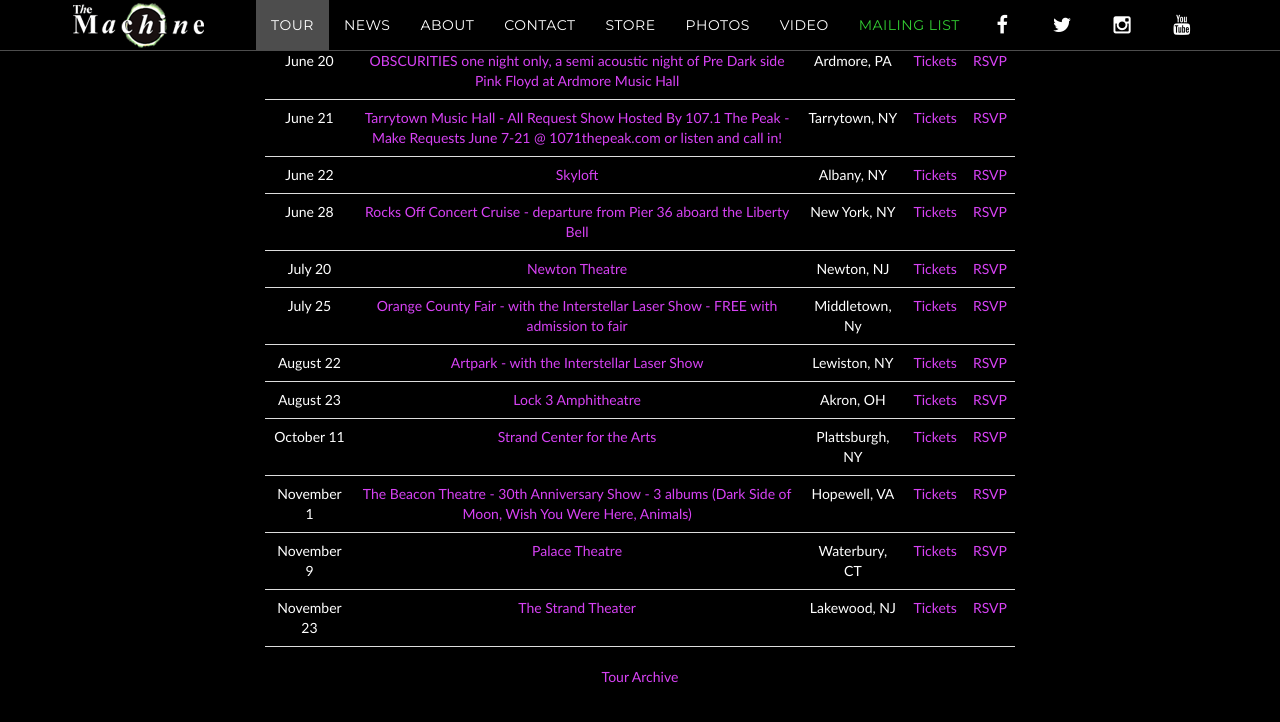
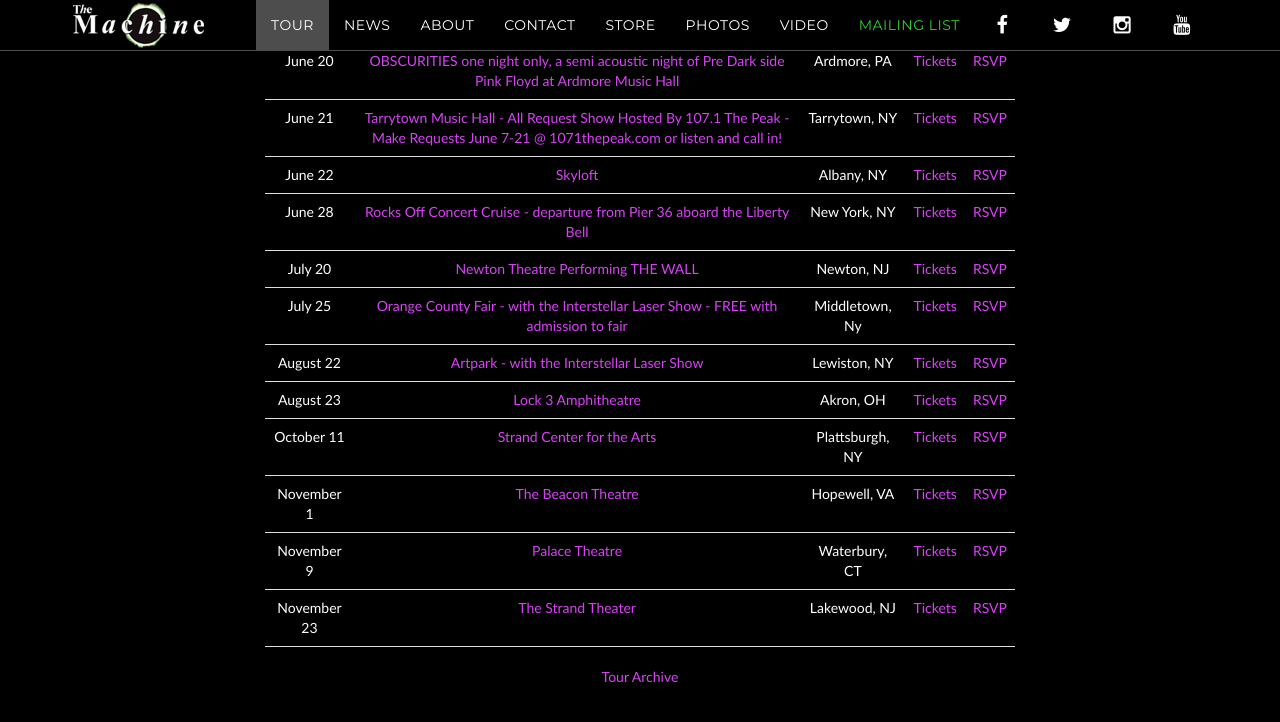
Before and after one commit to machineweb/machineweb.github.io, a Jekyll site: the page built from index.html, in a window 1280 px wide and 900 px high, scrolled down 1204 px. Shown: the top 722 px of the window. Built offline with Jekyll 4.4.1, drawn with Linux system fonts in a browser that asks for light colours; comment, search, counter and statistics services are not loaded.

Commit message:
Updated tour

```diff
--- a/_data/tour.yml
+++ b/_data/tour.yml
@@ -3819,7 +3819,7 @@
     order: "1560484800000"
 
   - date: "November 1 2019"
-    venue: "The Beacon Theatre - 30th Anniversary Show - 3 albums (Dark Side of Moon, Wish You Were Here, Animals)"
+    venue: "The Beacon Theatre "
     venue-url: "https://www.myticketstobuy.com/event/1460"
     location: "Hopewell, VA"
     tickets-url: "https://www.myticketstobuy.com/event/1460"
@@ -3827,7 +3827,7 @@
     order: "1572580800000"
 
   - date: "July 20 2019"
-    venue: "Newton Theatre"
+    venue: "Newton Theatre Performing THE WALL"
     venue-url: "https://www.showclix.com/event/machine-0788/tag/fb"
     location: "Newton, NJ"
     tickets-url: "https://www.showclix.com/event/machine-0788/tag/fb"
```
